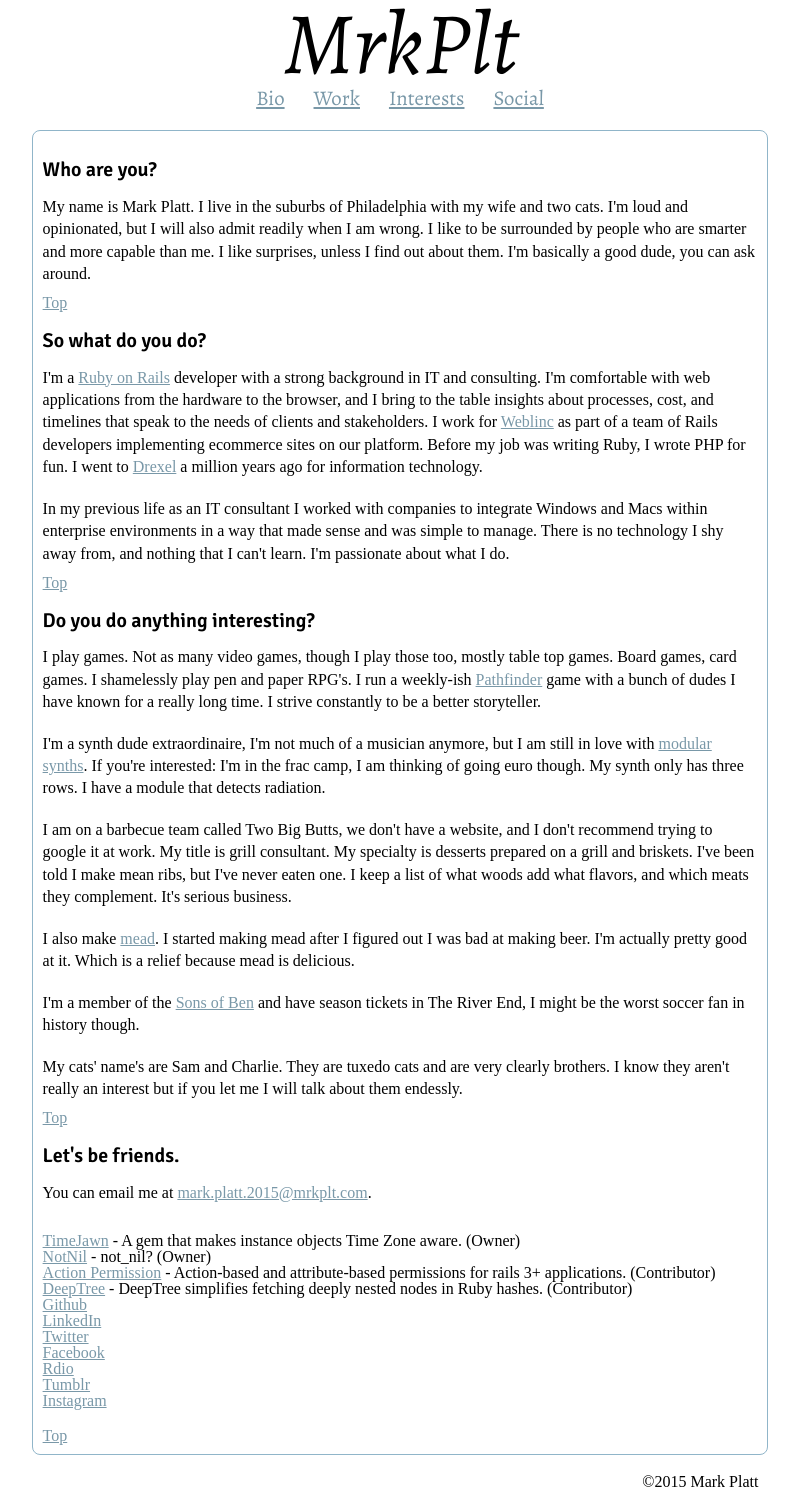
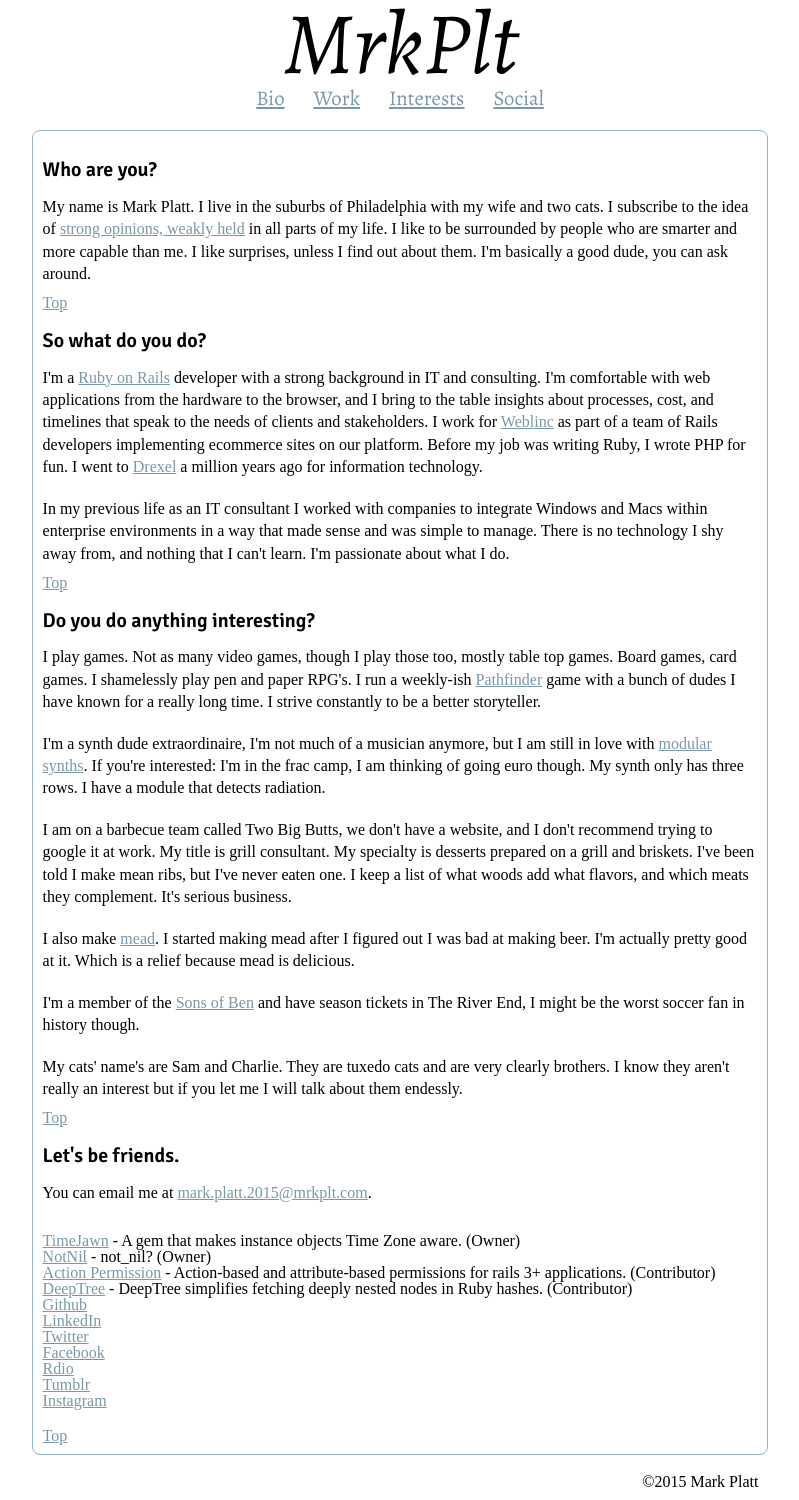
Before and after one commit to mrkplt/mrkplt.github.io, a Jekyll site: the page built from index.html, in a window 1280 px wide. Shown: the whole page, without its empty margins (240-1039 px from the left). Built offline with Jekyll 4.4.1, drawn with Linux system fonts in a browser that asks for light colours; some web fonts are replaced.

Commit message:
updated bio

```diff
--- a/_includes/bio.html
+++ b/_includes/bio.html
@@ -1,3 +1,3 @@
 <h2 id='bio'>Who are you?</h2>
-<p>My name is Mark Platt. I live in the suburbs of Philadelphia with my wife and two cats. I'm loud and opinionated, but I will also admit readily when I am wrong. I like to be surrounded by people who are smarter and more capable than me. I like surprises, unless I find out about them. I'm basically a good dude, you can ask around.</p>
+<p>My name is Mark Platt. I live in the suburbs of Philadelphia with my wife and two cats. I subscribe to the idea of <a href='http://bobsutton.typepad.com/my_weblog/2006/07/strong_opinions.html'>strong opinions, weakly held</a> in all parts of my life. I like to be surrounded by people who are smarter and more capable than me. I like surprises, unless I find out about them. I'm basically a good dude, you can ask around.</p>
 <a href="#top" class='top_link'>Top</a>
```
